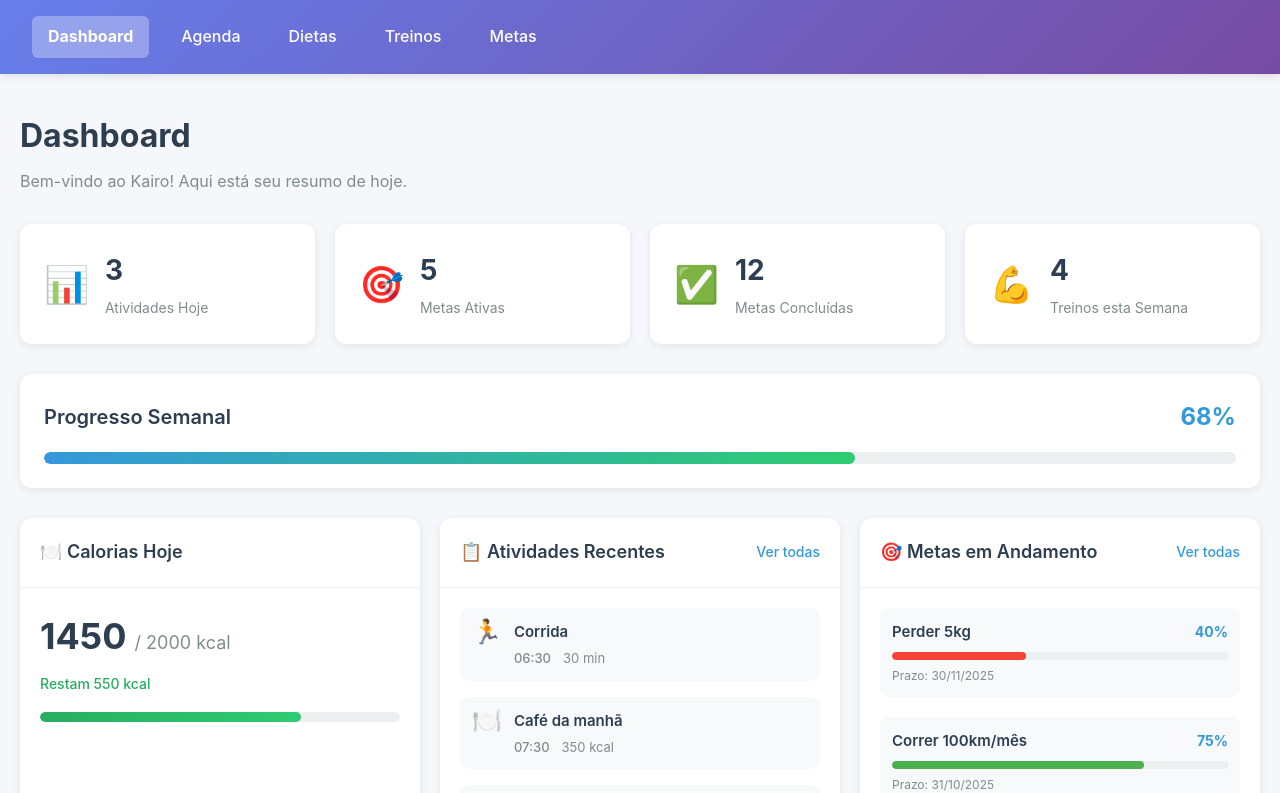
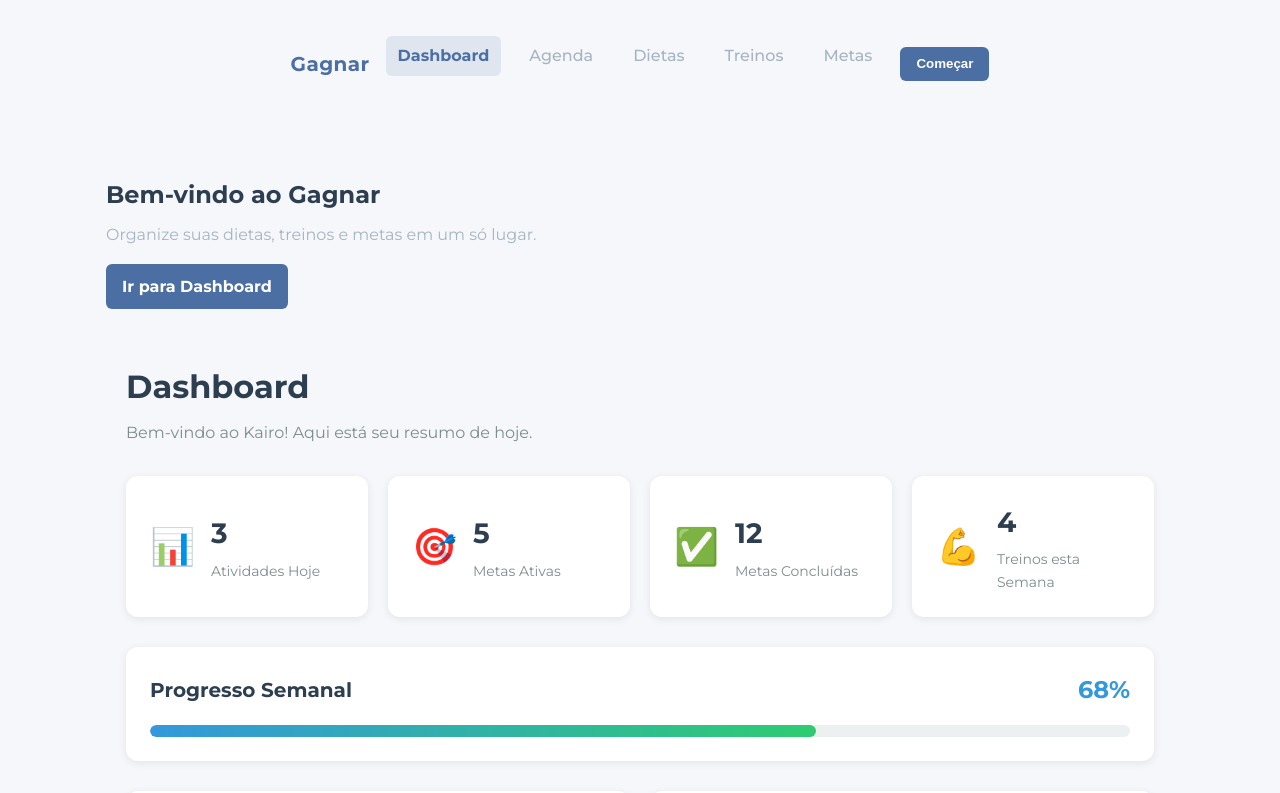
Before and after one commit to marcosmedeirros/kairoapp, an Angular app in the folder frontend-rotina/: page / in a window 1280 px wide. Shown: the top 793 px of the page. Built offline with nearby package versions, Linux system fonts and the light colour scheme.

Commit message:
Salvando progresso local antes de atualizar main

```diff
--- a/frontend-rotina/src/app/app.component.css
+++ b/frontend-rotina/src/app/app.component.css
@@ -3,27 +3,28 @@ nav {
   display: flex;
   gap: 1rem;
   margin-bottom: 1rem;
-  background: linear-gradient(135deg, #667eea 0%, #764ba2 100%);
-  padding: 1rem 2rem;
-  box-shadow: 0 2px 8px rgba(0, 0, 0, 0.1);
+  padding: 0.25rem 0;
+  align-items: center;
 }
 
 nav a {
-  color: white;
+  color: var(--color-secondary-text);
   text-decoration: none;
-  padding: 0.5rem 1rem;
+  padding: 0.45rem 0.75rem;
   border-radius: 6px;
   font-weight: 500;
-  transition: background-color 0.3s, transform 0.2s;
+  transition: background-color 0.18s, transform 0.12s;
 }
 
 nav a:hover {
-  background-color: rgba(255, 255, 255, 0.2);
+  background-color: rgba(76, 111, 163, 0.08);
+  color: var(--color-accent);
   transform: translateY(-2px);
 }
 
 nav a.active {
-  background-color: rgba(255, 255, 255, 0.3);
+  background-color: rgba(76, 111, 163, 0.12);
+  color: var(--color-accent);
   font-weight: 700;
 }
 
@@ -31,5 +32,13 @@ nav a.active {
 :host {
   display: block;
   min-height: 100vh;
-  background-color: #f5f7fa;
+  background-color: var(--color-bg);
 }
+
+/* Small responsive adjustments */
+@media (max-width: 700px) {
+  nav {
+    gap: 0.5rem;
+    overflow-x: auto;
+  }
+}
--- a/frontend-rotina/src/app/app.component.html
+++ b/frontend-rotina/src/app/app.component.html
@@ -1,3 +1,6 @@
+<header class="header">
+  <div class="container" style="display:flex; align-items:center; gap:1rem;">
+    <div class="brand">Gagnar</div>
     <nav>
       <a routerLink="/" routerLinkActive="active" [routerLinkActiveOptions]="{exact: true}">Dashboard</a>
       <a routerLink="/calendar" routerLinkActive="active">Agenda</a>
@@ -5,4 +8,18 @@
       <a routerLink="/training" routerLinkActive="active">Treinos</a>
       <a routerLink="/goals" routerLinkActive="active">Metas</a>
     </nav>
+    <div style="margin-left:auto; display:flex; gap:0.5rem; align-items:center;">
+      <button class="btn-primary">Começar</button>
+    </div>
+  </div>
+</header>
+
+<main class="container">
+  <section style="padding:2rem 0;">
+    <h1 style="font-weight:700; margin-bottom:0.5rem; color:var(--color-text);">Bem-vindo ao Gagnar</h1>
+    <p style="color:var(--color-secondary-text); margin-bottom:1rem;">Organize suas dietas, treinos e metas em um só lugar.</p>
+    <a class="btn-primary" href="#">Ir para Dashboard</a>
+  </section>
+
   <router-outlet></router-outlet>
+</main>
--- a/frontend-rotina/src/index.html
+++ b/frontend-rotina/src/index.html
@@ -2,9 +2,13 @@
 <html lang="pt-BR">
 <head>
   <meta charset="utf-8">
-  <title>RoutineApp</title>
+  <title>Gagnar</title>
+  <link rel="preconnect" href="https://fonts.googleapis.com">
+  <link rel="preconnect" href="https://fonts.gstatic.com" crossorigin>
+  <link href="https://fonts.googleapis.com/css2?family=Montserrat:wght@300;400;500;700;900&display=swap" rel="stylesheet">
   <base href="/">
   <meta name="viewport" content="width=device-width, initial-scale=1">
+  <meta name="theme-color" content="#4C6FA3">
 </head>
 <body>
   <app-root></app-root>
--- a/frontend-rotina/src/styles.css
+++ b/frontend-rotina/src/styles.css
@@ -5,16 +5,73 @@
   box-sizing: border-box;
 }
 
+:root {
+  /* Brand tokens */
+  --color-bg: #F5F7FA; /* principal */
+  --color-accent: #4C6FA3; /* botão / destaque */
+  --color-secondary-text: #A7B4C3; /* texto secundário */
+  --color-text: #2c3e50;
+  --brand-font: 'Montserrat', -apple-system, BlinkMacSystemFont, 'Segoe UI', Roboto, 'Helvetica Neue', Arial, sans-serif;
+  --radius-sm: 6px;
+}
+
 body {
-  font-family: -apple-system, BlinkMacSystemFont, 'Segoe UI', Roboto, 'Helvetica Neue', Arial, sans-serif;
-  background-color: #f5f7fa;
-  color: #2c3e50;
+  /* include a generic fallback after the var to satisfy linters */
+  font-family: var(--brand-font), sans-serif;
+  background-color: var(--color-bg);
+  color: var(--color-text);
   line-height: 1.6;
 }
 
 html, body {
   height: 100%;
   margin: 0;
+}
+
+/* Utility button */
+.btn-primary {
+  display: inline-block;
+  background-color: var(--color-accent);
+  color: #fff;
+  padding: 0.6rem 1rem;
+  border-radius: var(--radius-sm);
+  border: none;
+  cursor: pointer;
+  font-weight: 600;
+  text-decoration: none;
+  transition: transform 0.12s ease, box-shadow 0.12s ease, opacity 0.12s ease;
+}
+
+.btn-primary:hover {
+  transform: translateY(-2px);
+  box-shadow: 0 6px 18px rgba(76,111,163,0.18);
+}
+
+.btn-ghost {
+  background: transparent;
+  color: var(--color-accent);
+  border: 1px solid rgba(76,111,163,0.12);
+}
+
+.brand {
+  font-weight: 700;
+  color: var(--color-accent);
+  font-size: 1.25rem;
+  letter-spacing: 0.4px;
+}
+
+.header {
+  display: flex;
+  align-items: center;
+  justify-content: space-between;
+  padding: 1rem 1.5rem;
+  background: transparent;
+}
+
+.container {
+  max-width: 1100px;
+  margin: 0 auto;
+  padding: 1rem;
 }
 
 /* Scrollbar customizado */
```
Also changed, not shown: 19 other files (tests, documents, lock files or other folders). Lines whose indentation alone changed are shown as unchanged.
